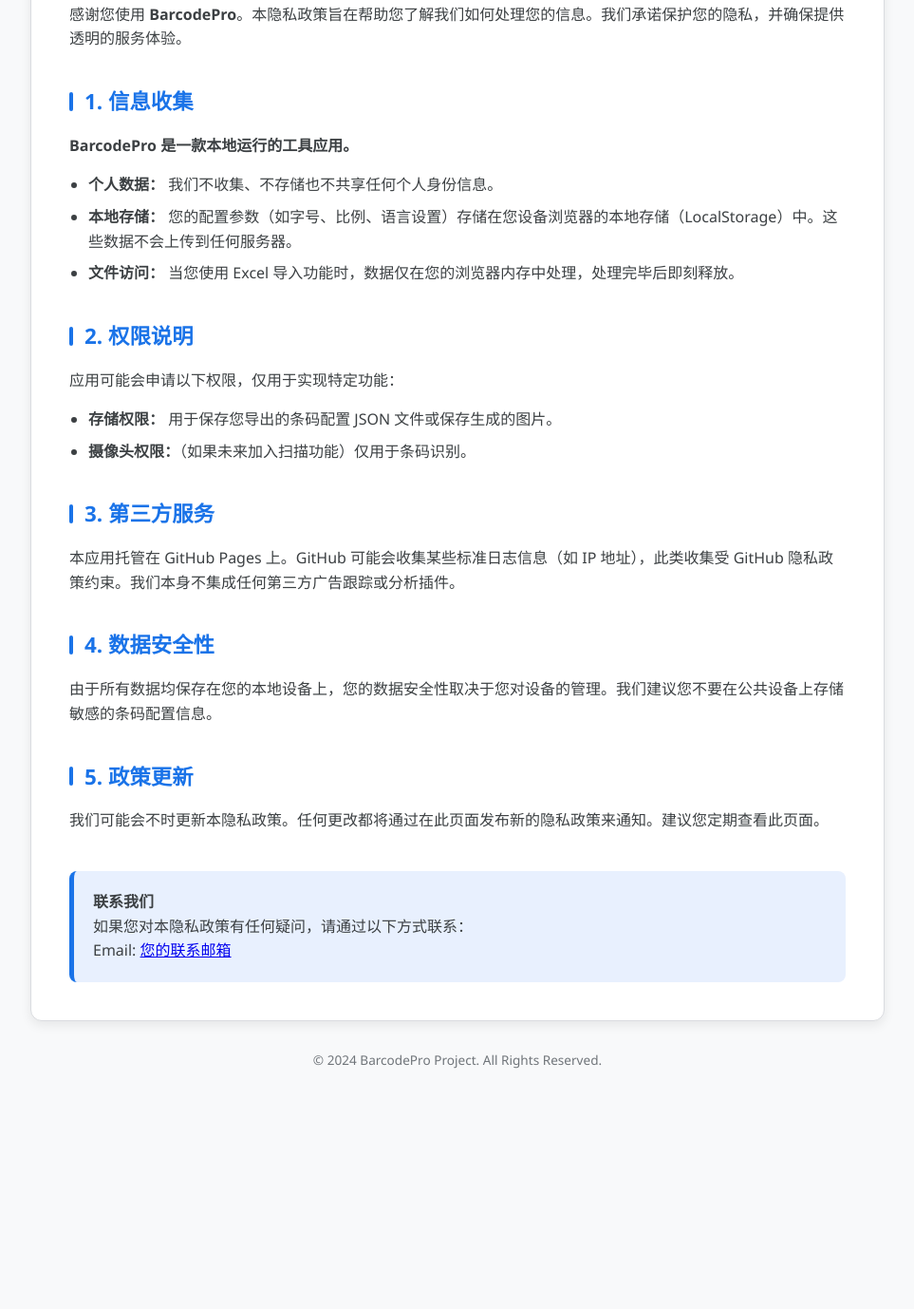
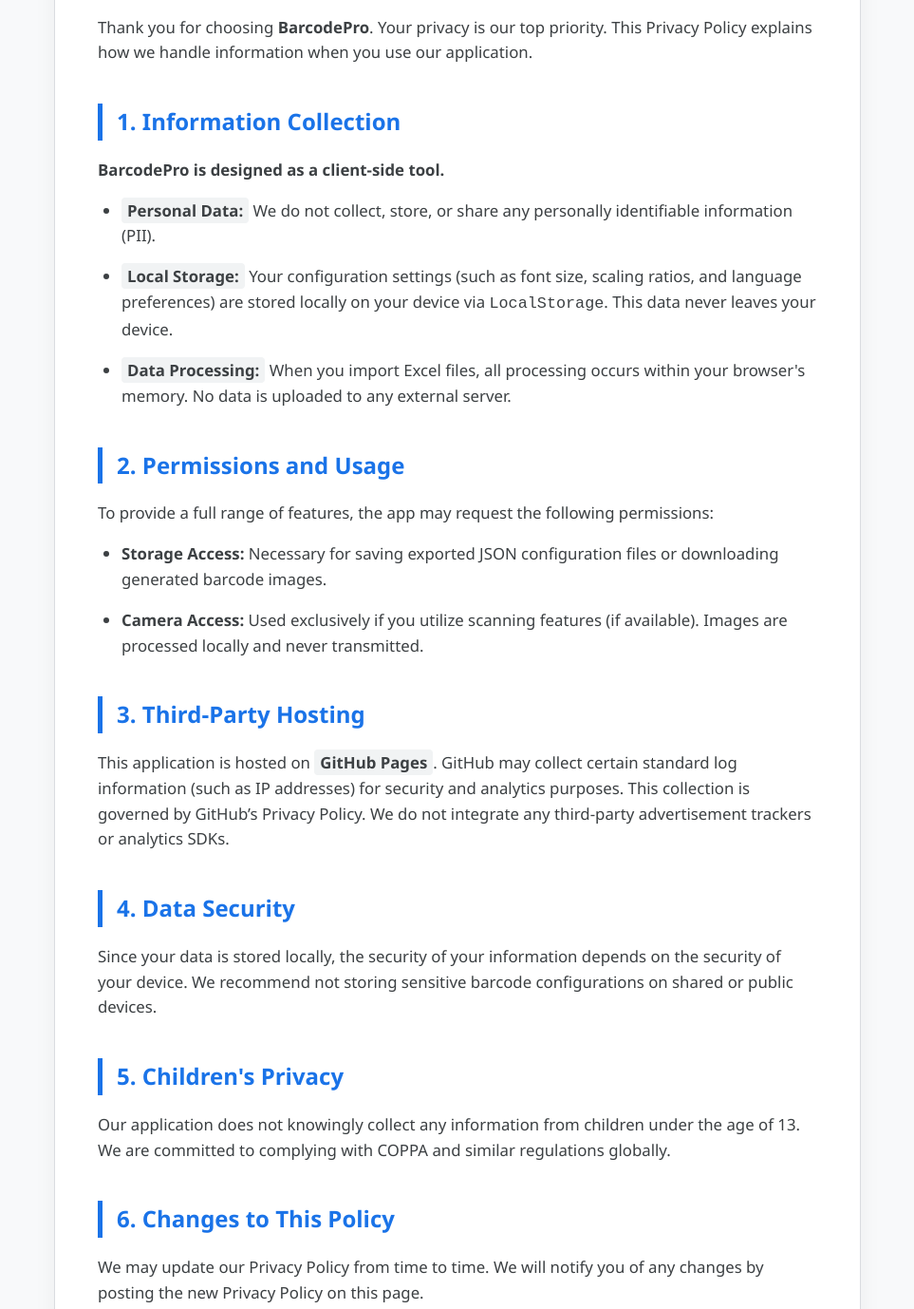
Before and after one commit to Sam-CCCC/MyBarcode, a plain HTML site: page privacy.html in a window 1280 px wide. Shown: the part 265-1643 px from the top of the page at 95% size, without its empty margins (158-1121 px from the left). Before the commit the page ends 1471 px from the top, so only its background shows below. Drawn offline with Linux system fonts and the light colour scheme.

Commit message:
Update privacy.html

```diff
--- a/privacy.html
+++ b/privacy.html
@@ -1,9 +1,9 @@
 <!DOCTYPE html>
-<html lang="zh">
+<html lang="en">
 <head>
     <meta charset="UTF-8">
     <meta name="viewport" content="width=device-width, initial-scale=1.0">
-    <title>隐私政策 - BarcodePro</title>
+    <title>Privacy Policy - BarcodePro</title>
     <style>
         :root {
             --primary-color: #1a73e8;
@@ -31,26 +31,27 @@
 
         .header h1 {
             margin: 0;
-            font-size: 2rem;
+            font-size: 2.2rem;
             font-weight: 500;
         }
 
         .header p {
             margin-top: 10px;
             opacity: 0.8;
+            font-size: 1.1rem;
         }
 
         .container {
-            max-width: 900px;
-            margin: -30px auto 50px;
+            max-width: 850px;
+            margin: -30px auto 60px;
             padding: 0 20px;
         }
 
         .card {
             background: var(--card-bg);
             border-radius: 12px;
-            padding: 40px;
-            box-shadow: 0 4px 12px rgba(0,0,0,0.08);
+            padding: 45px;
+            box-shadow: 0 10px 25px rgba(0,0,0,0.05);
             border: 1px solid var(--border-color);
         }
 
@@ -60,111 +61,105 @@
             border-bottom: 1px solid #eee;
             padding-bottom: 20px;
             margin-bottom: 30px;
+            font-style: italic;
         }
 
         h2 {
             color: var(--primary-color);
-            font-size: 1.4rem;
-            margin-top: 35px;
-            margin-bottom: 15px;
-            display: flex;
-            align-items: center;
+            font-size: 1.5rem;
+            margin-top: 40px;
+            margin-bottom: 18px;
+            border-left: 5px solid var(--primary-color);
+            padding-left: 15px;
         }
 
-        h2::before {
-            content: "";
-            display: inline-block;
-            width: 4px;
-            height: 20px;
-            background-color: var(--primary-color);
-            margin-right: 12px;
-            border-radius: 2px;
-        }
-
-        p {
+        p, li {
+            font-size: 1.05rem;
             margin-bottom: 16px;
         }
 
         ul {
-            padding-left: 20px;
+            padding-left: 25px;
             margin-bottom: 20px;
         }
 
-        li {
-            margin-bottom: 8px;
+        .highlight {
+            background-color: #f1f3f4;
+            padding: 2px 6px;
+            border-radius: 4px;
+            font-weight: 600;
         }
 
         .contact-box {
-            background-color: #e8f0fe;
+            background-color: #f8f9fa;
+            border: 1px dashed var(--primary-color);
             border-radius: 8px;
-            padding: 20px;
-            margin-top: 40px;
-            border-left: 5px solid var(--primary-color);
+            padding: 25px;
+            margin-top: 50px;
         }
 
         .footer {
             text-align: center;
-            padding: 30px;
+            padding: 40px;
             color: #70757a;
-            font-size: 0.85rem;
+            font-size: 0.9rem;
         }
 
         @media (max-width: 600px) {
-            .card {
-                padding: 20px;
-            }
-            .header h1 {
-                font-size: 1.5rem;
-            }
+            .card { padding: 25px; }
+            .header h1 { font-size: 1.8rem; }
         }
     </style>
 </head>
 <body>
 
     <div class="header">
-        <h1>BarcodePro 隐私政策</h1>
-        <p>您的隐私对我们至关重要</p>
+        <h1>Privacy Policy</h1>
+        <p>Transparent data practices for BarcodePro users</p>
     </div>
 
     <div class="container">
         <div class="card">
-            <div class="update-date">最近更新日期：2024年3月</div>
+            <div class="update-date">Last Updated: March 2026</div>
 
-            <p>感谢您使用 <strong>BarcodePro</strong>。本隐私政策旨在帮助您了解我们如何处理您的信息。我们承诺保护您的隐私，并确保提供透明的服务体验。</p>
+            <p>Thank you for choosing <strong>BarcodePro</strong>. Your privacy is our top priority. This Privacy Policy explains how we handle information when you use our application.</p>
 
-            <h2>1. 信息收集</h2>
-            <p><strong>BarcodePro 是一款本地运行的工具应用。</strong></p>
+            <h2>1. Information Collection</h2>
+            <p><strong>BarcodePro is designed as a client-side tool.</strong></p>
             <ul>
-                <li><strong>个人数据：</strong> 我们不收集、不存储也不共享任何个人身份信息。</li>
-                <li><strong>本地存储：</strong> 您的配置参数（如字号、比例、语言设置）存储在您设备浏览器的本地存储（LocalStorage）中。这些数据不会上传到任何服务器。</li>
-                <li><strong>文件访问：</strong> 当您使用 Excel 导入功能时，数据仅在您的浏览器内存中处理，处理完毕后即刻释放。</li>
+                <li><span class="highlight">Personal Data:</span> We do not collect, store, or share any personally identifiable information (PII).</li>
+                <li><span class="highlight">Local Storage:</span> Your configuration settings (such as font size, scaling ratios, and language preferences) are stored locally on your device via <kbd>LocalStorage</kbd>. This data never leaves your device.</li>
+                <li><span class="highlight">Data Processing:</span> When you import Excel files, all processing occurs within your browser's memory. No data is uploaded to any external server.</li>
             </ul>
 
-            <h2>2. 权限说明</h2>
-            <p>应用可能会申请以下权限，仅用于实现特定功能：</p>
+            <h2>2. Permissions and Usage</h2>
+            <p>To provide a full range of features, the app may request the following permissions:</p>
             <ul>
-                <li><strong>存储权限：</strong> 用于保存您导出的条码配置 JSON 文件或保存生成的图片。</li>
-                <li><strong>摄像头权限：</strong>（如果未来加入扫描功能）仅用于条码识别。</li>
+                <li><strong>Storage Access:</strong> Necessary for saving exported JSON configuration files or downloading generated barcode images.</li>
+                <li><strong>Camera Access:</strong> Used exclusively if you utilize scanning features (if available). Images are processed locally and never transmitted.</li>
             </ul>
 
-            <h2>3. 第三方服务</h2>
-            <p>本应用托管在 GitHub Pages 上。GitHub 可能会收集某些标准日志信息（如 IP 地址），此类收集受 GitHub 隐私政策约束。我们本身不集成任何第三方广告跟踪或分析插件。</p>
+            <h2>3. Third-Party Hosting</h2>
+            <p>This application is hosted on <span class="highlight">GitHub Pages</span>. GitHub may collect certain standard log information (such as IP addresses) for security and analytics purposes. This collection is governed by GitHub’s Privacy Policy. We do not integrate any third-party advertisement trackers or analytics SDKs.</p>
 
-            <h2>4. 数据安全性</h2>
-            <p>由于所有数据均保存在您的本地设备上，您的数据安全性取决于您对设备的管理。我们建议您不要在公共设备上存储敏感的条码配置信息。</p>
+            <h2>4. Data Security</h2>
+            <p>Since your data is stored locally, the security of your information depends on the security of your device. We recommend not storing sensitive barcode configurations on shared or public devices.</p>
 
-            <h2>5. 政策更新</h2>
-            <p>我们可能会不时更新本隐私政策。任何更改都将通过在此页面发布新的隐私政策来通知。建议您定期查看此页面。</p>
+            <h2>5. Children's Privacy</h2>
+            <p>Our application does not knowingly collect any information from children under the age of 13. We are committed to complying with COPPA and similar regulations globally.</p>
+
+            <h2>6. Changes to This Policy</h2>
+            <p>We may update our Privacy Policy from time to time. We will notify you of any changes by posting the new Privacy Policy on this page.</p>
 
             <div class="contact-box">
-                <strong>联系我们</strong><br>
-                如果您对本隐私政策有任何疑问，请通过以下方式联系：<br>
-                Email: <a href="mailto:sam-cccc@users.noreply.github.com">您的联系邮箱</a>
+                <strong>Contact Us</strong><br>
+                If you have any questions about this Privacy Policy, please contact us at:<br>
+                <p style="margin-top:10px;"><strong>Email:</strong> <a href="mailto:sam-cccc@users.noreply.github.com">sam-cccc@users.noreply.github.com</a></p>
             </div>
         </div>
 
         <div class="footer">
-            &copy; 2024 BarcodePro Project. All Rights Reserved.
+            &copy; 2026 BarcodePro Project. All Rights Reserved.
         </div>
     </div>
 
```
